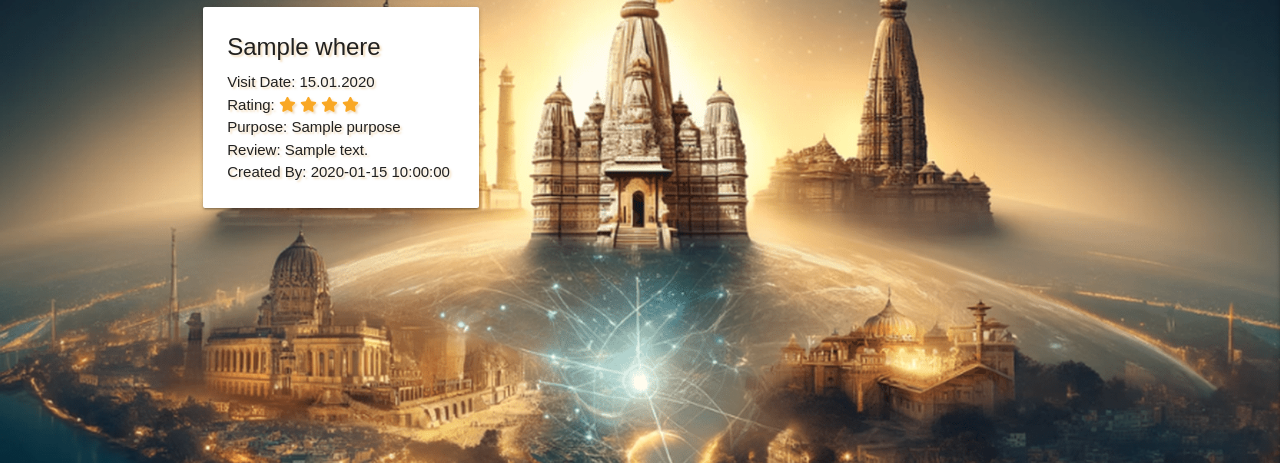
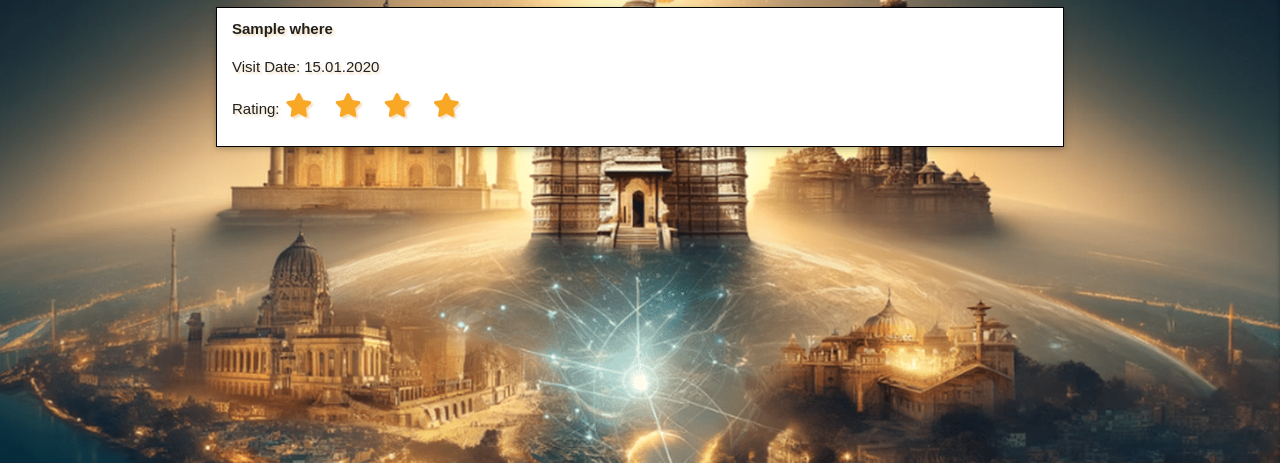
Before and after one commit to ashwinsel/Milestone-Project-3-Yatra, a Flask app: page /read_insights in a window 1280 px wide. Shown: the part 180-643 px from the top of the page. Run offline with Flask 3, Linux system fonts and the light colour scheme; a database or web service that is not in the repository returns one stand-in record (values such as "Sample title"); some libraries are stand-ins or nearby versions; some web fonts are replaced.

Commit message:
Enhanced read_insights.html with Collapsible Insights and Improved UX\n\n### Collapsible Insights\n- Introduced a collapsible structure to display insights, showing only the title, visit date, and rating by default.\n- Added an expand feature that reveals additional details such as purpose, review description, and created-by information upon clicking the title.\n\n### Materialize Styling\n- Leveraged Materialize's collapsible popout feature to create a user-friendly and visually appealing experience.\n\n### Conditional User Actions\n- Displayed Edit and Delete buttons within the collapsible body only when the logged-in user matches the `created_by` field of the insight, ensuring proper access control.\n\n### Empty State\n- Updated the "no results" card for better design consistency, with a call-to-action encouraging users to add new insights when none exist.\n\n### JavaScript Initialization\n- Included a script to dynamically initialize Materialize's collapsible functionality, ensuring seamless behavior.

```diff
--- a/templates/read_insights.html
+++ b/templates/read_insights.html
@@ -19,27 +19,29 @@
 {% endblock %}
 
 {% block body %}
-<!-- Insights Grid -->
+<!-- Collapsible Insights -->
 <section class="container">
     {% if reviews|length > 0 %}
-    <div class="row">
+    <ul class="collapsible popout">
         {% for review in reviews %}
-        <div class="col s12 m6 l4">
-            <div class="card">
-                <div class="card-content">
-                    <span class="card-title">{{ review.where }}</span>
+        <li>
+            <div class="collapsible-header">
+                <div>
+                    <span class="title"><b>{{ review.where }}</b></span>
                     <p><strong>Visit Date:</strong> {{ review.visit_date.strftime('%d.%m.%Y') }}</p>
                     <p><strong>Rating:</strong>
                         {% for i in range(0, review.rating|int) %}
                             <i class="fa-solid fa-star yellow-text text-darken-3"></i>
                         {% endfor %}
                     </p>
-                    <p><strong>Purpose:</strong> {{ review.purpose }}</p>
-                    <p><strong>Review:</strong> {{ review.review_des }}</p>
-                    <p class="created-by"><strong>Created By:</strong> {{ review.created_by }}</p>
                 </div>
+            </div>
+            <div class="collapsible-body">
+                <p><strong>Purpose:</strong> {{ review.purpose }}</p>
+                <p><strong>Review:</strong> {{ review.review_des }}</p>
+                <p class="created-by"><strong>Created By:</strong> {{ review.created_by }}</p>
                 {% if session.user|lower == review.created_by|lower %}
-                <div class="card-action">
+                <div class="actions">
                     <a href="{{ url_for('edit_insights', review_id=review._id) }}" class="btn-xsmall yellow accent-3 black-text">Edit</a>
                     <a href="{{ url_for('delete_insights', review_id=review._id) }}" class="btn-xsmall red darken-4 white-text delete-btn">
                         Delete
@@ -47,9 +49,9 @@
                 </div>
                 {% endif %}
             </div>
-        </div>
+        </li>
         {% endfor %}
-    </div>
+    </ul>
     {% else %}
     <div class="card-panel no-results center-align">
         <i class="fa-solid fa-magnifying-glass fa-2x"></i>
@@ -62,4 +64,11 @@
     </div>
     {% endif %}
 </section>
+
+<script>
+    document.addEventListener('DOMContentLoaded', function () {
+        const collapsibles = document.querySelectorAll('.collapsible');
+        M.Collapsible.init(collapsibles);
+    });
+</script>
 {% endblock %}
```
